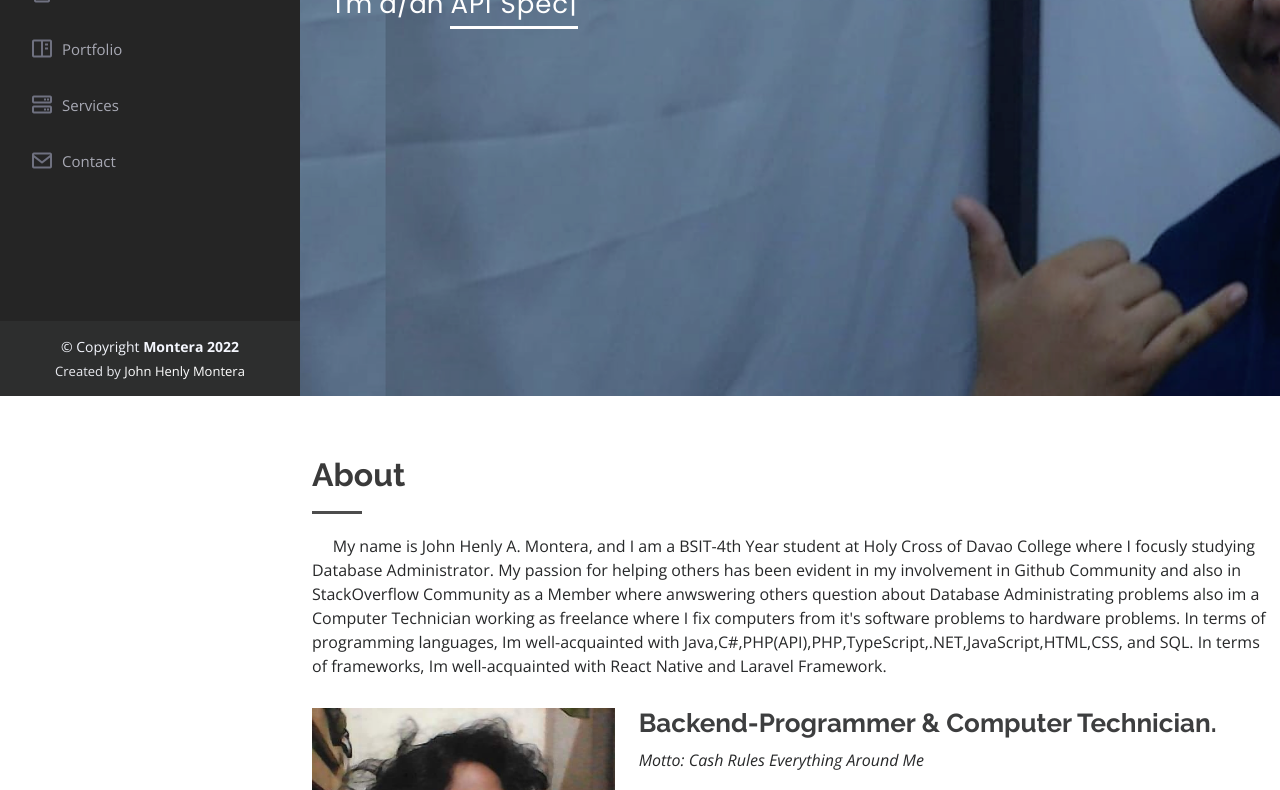
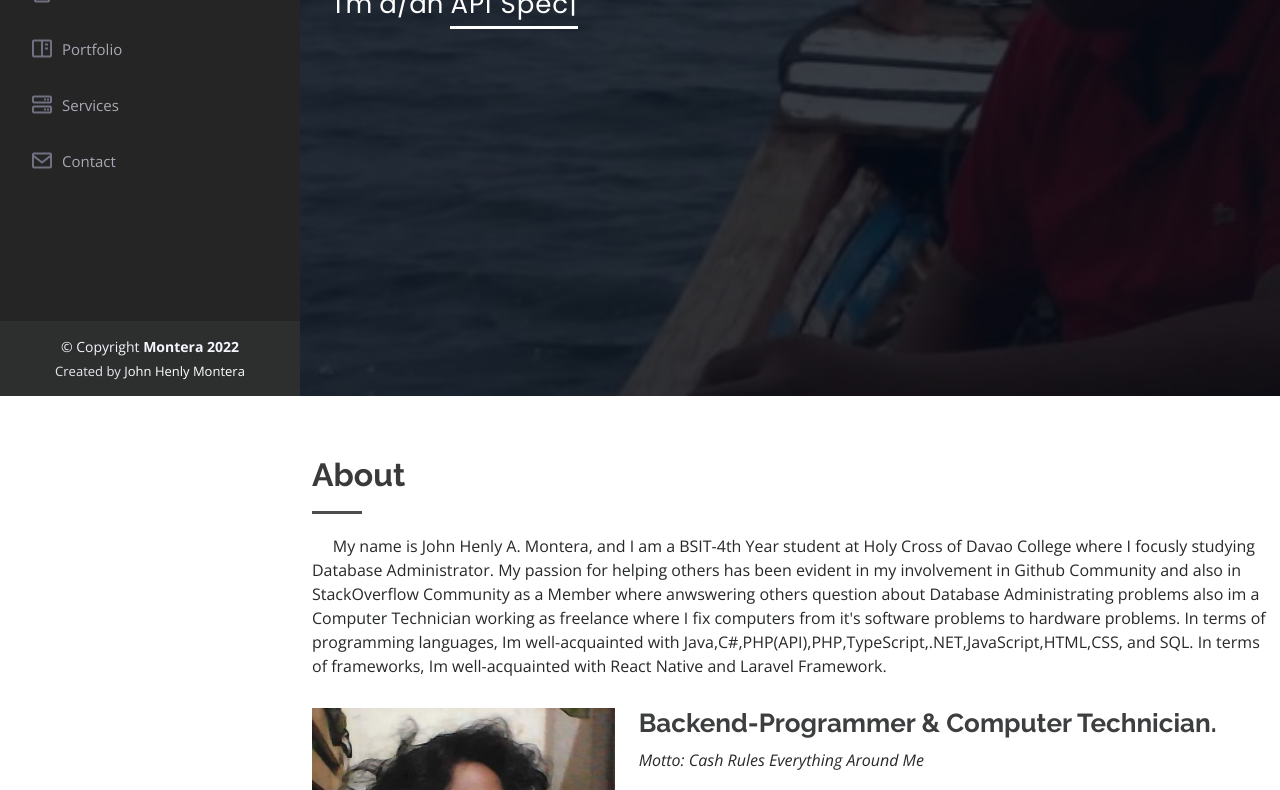
Before and after one commit to henly09/OJT_website_montera, a plain HTML site: page index.html in a window 1280 px wide. Shown: the part 404-1194 px from the top of the page. Drawn offline with nearby package versions, Linux system fonts and the light colour scheme; animation ran at ten frames a second.

Commit message:
Initial Commit

```diff
--- a/assets/css/style.css
+++ b/assets/css/style.css
@@ -188,12 +188,12 @@ h1, h2, h3, h4, h5, h6 {
 #home {
   width: 100%;
   height: 100vh;
-  background: url("../img/47577155_2118216564891970_1300613949468704768_n.png") top left;
+  background: url("../img/11218220_1115494355164201_8595923646178963797_n.jpg") top left;
   background-size:cover;
 }
 #home:before {
   content: "";
-  background: rgba(5, 13, 24, 0.3);
+  background: rgba(5, 13, 24, 0.8);
   position: absolute;
   bottom: 0;
   top: 0;
```
